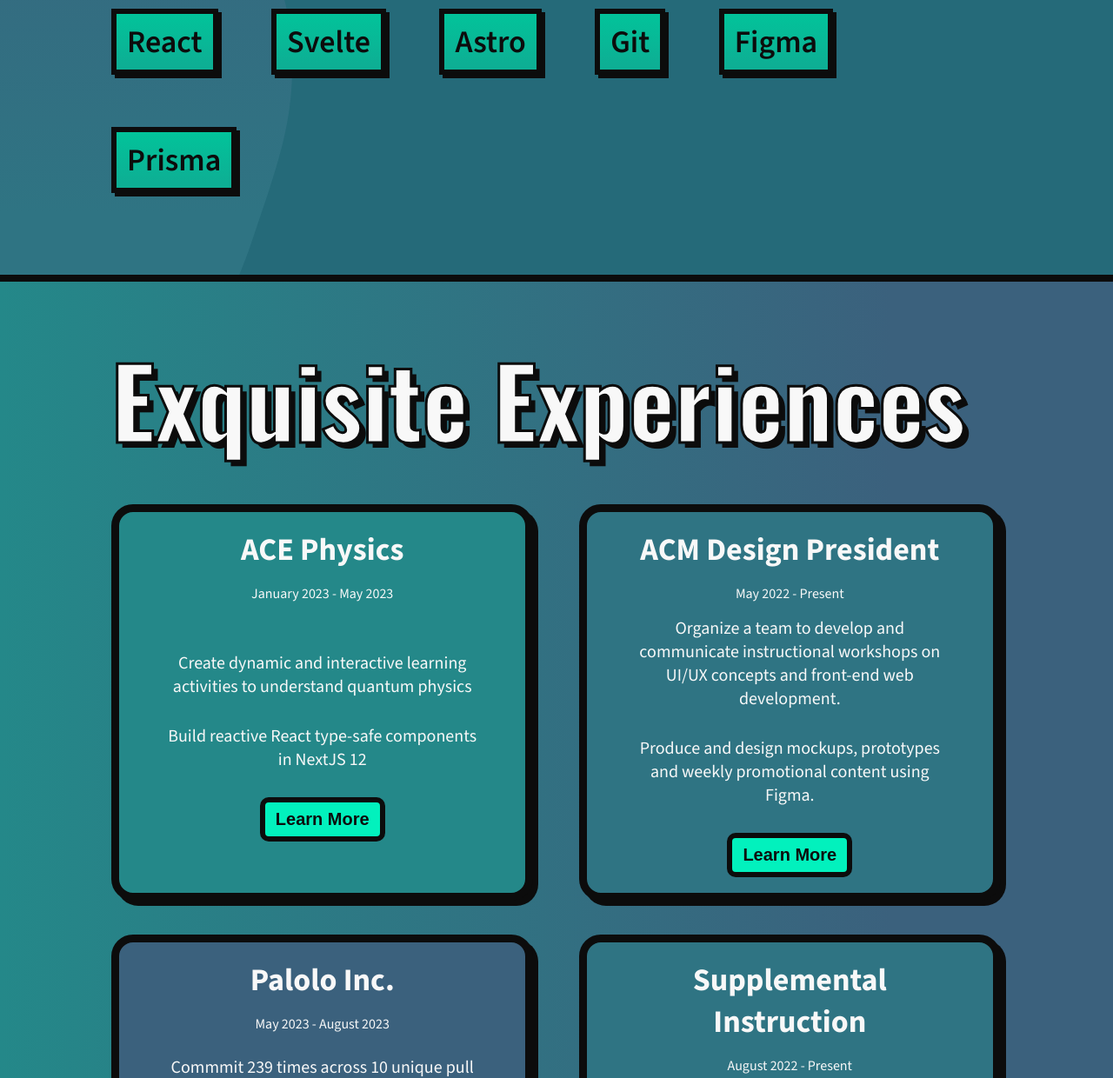
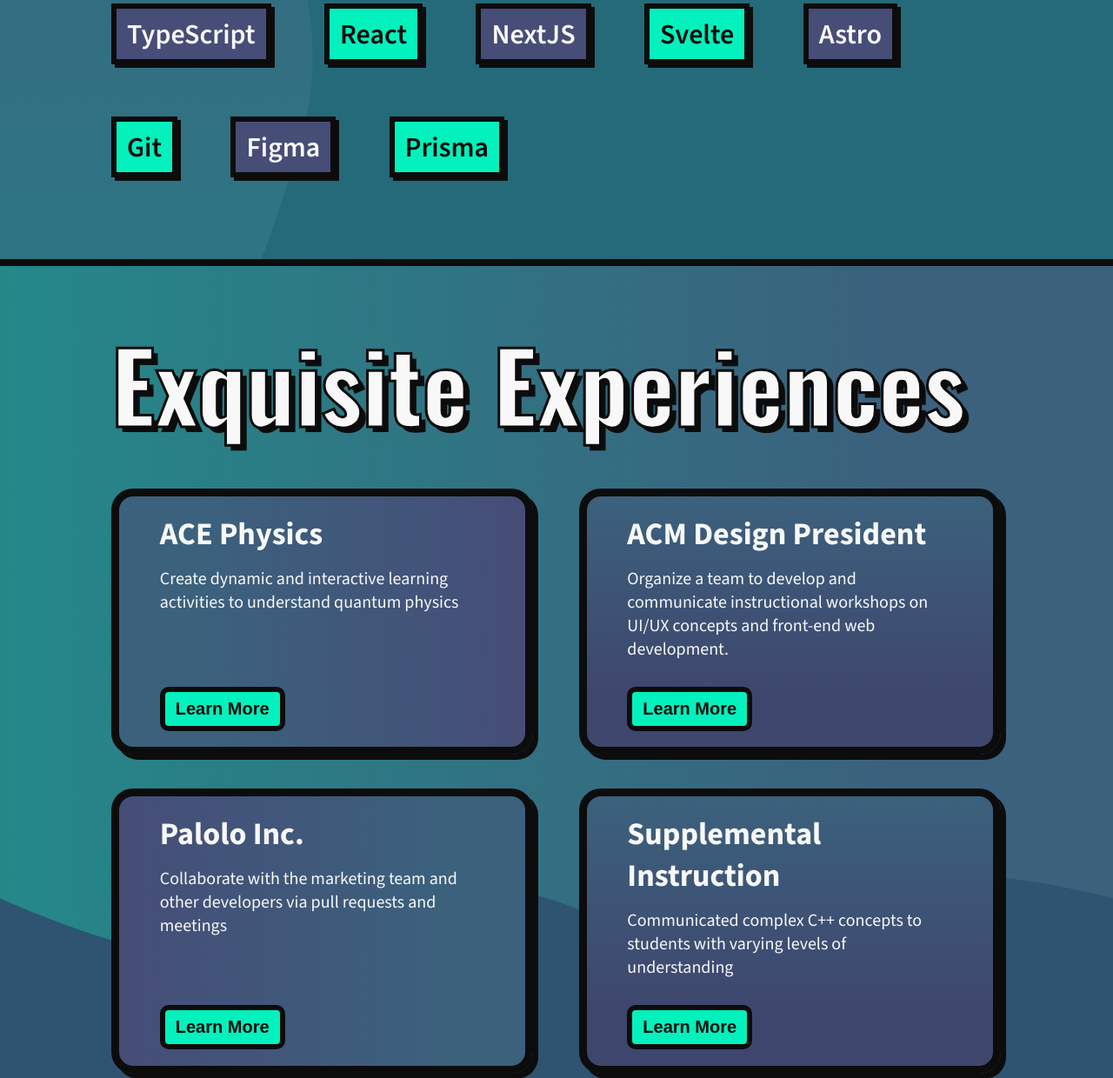
Before and after one commit to AlanCortez1337/portfolioV2, an Astro site: page /about in a window 1280 px wide. Shown: the part 1560-2800 px from the top of the page at 87% size. Built offline with nearby package versions, Linux system fonts and the light colour scheme; Astro itself is replaced by a stand-in of ours.

Commit message:
change experience cards, colors, and font sizes

```diff
--- a/src/pages/about.astro
+++ b/src/pages/about.astro
@@ -12,7 +12,9 @@
   "TailwindCSS",
   "C++",
   "JavaScript",
+  "TypeScript",
   "React",
+  "NextJS",
   "Svelte",
   "Astro",
   "Git",
@@ -165,10 +167,8 @@
         experiences.map((exp) => (
           <div class="exp-card">
             <h3>{exp.frontmatter.title}</h3>
-            <p>{exp.frontmatter.time}</p>
             <ul>
               <li>{exp.frontmatter.highlights[0]}</li>
-              <li>{exp.frontmatter.highlights[1]}</li>
               <a href={exp.url}>
                 <button>Learn More</button>
               </a>
--- a/src/pages/experience/palolo.md
+++ b/src/pages/experience/palolo.md
@@ -3,8 +3,8 @@
 title: Palolo Inc.
 time: May 2023 - August 2023
 highlights:
+  - Collaborate with the marketing team and other developers via pull requests and meetings
   - Commmit 239 times across 10 unique pull requests relating to frontend and backend development
-  - Collaborate with the marketing team and other developers via pull requests and meetings
 funFact: This is was my first internship and I was technically the first actual intern this company had hired.
 ---
 
--- a/src/styles/about.css
+++ b/src/styles/about.css
@@ -158,20 +158,21 @@
     margin: 30px 0;
     position: relative;
     z-index: 2;
-    background: linear-gradient(to left, var(--green0) 40%, var(--green1));
+    background-color: var(--green0);
     border: #0C0C0C 6px solid;
     box-shadow: 4px 4px #0C0C0C;
     color: #0C0C0C;
-    font-size: var(--ml-text);
+    font-size: var(--med-text);
     font-weight: 600;
     padding: 8px 12px;
     transition: all 250ms ease-in-out;
   }
-  .skill-item:nth-child(n + 1) {
-    background: linear-gradient(to right, var(--green3) 30%, var(--green1));
+  .skill-item:nth-child(odd) {
+    background-color: var(--green0);
   }
-  .skill-item:nth-child(n + 2) {
-    background: linear-gradient(to top, var(--green2) 10%, var(--green1));
+  .skill-item:nth-child(even) {
+    background-color: var(--purple1);
+    color: var(--text-color);
   }
   .skill-item:hover {
     border: var() 6px solid;
@@ -216,7 +217,7 @@
   .exp-card {
     position: relative;
     z-index: 2;
-    min-height: 400px;
+    min-height: 200px;
     width: calc(100% - 19px);
     margin-top: 8%;
     border: #0C0C0C 9px solid;
@@ -227,13 +228,13 @@
     transition: all 300ms ease-in-out;
   }
   .exp-card:nth-child(n + 1) {
-    background-color: var(--cyan);
+    background: linear-gradient(to right, var(--purple2) 20%, var(--purple1));
   }
   .exp-card:nth-child(2n + 1) {
-    background-color: var(--purple3);
+    background: linear-gradient(to top, var(--purple0) 20%, var(--purple2));
   }
   .exp-card:nth-child(3n + 1) {
-    background-color: var(--purple2);
+    background: linear-gradient(to left, var(--purple2) 20%, var(--purple1));
   }
   .exp-card:hover {
     transform: scale(1.05);
@@ -241,26 +242,21 @@
   }
   .exp-card h3 {
     padding: 4% 10% 0 10%;
-    text-align: center;
+    /* text-align: center; */
     font-size: var(--ml-text);
     border-radius: 15px 15px 0 0;
   }
-  .exp-card p {
-    text-align: center;
-  }
   .exp-card ul {
     height: 100%;
-    padding: 0 10% 4% 10%;
+    padding: 3% 10% 4% 10%;
     font-size: var(--tiny-text);
     font-weight: 400;
     display: flex;
     flex-direction: column;
+    justify-content: space-between;
     list-style: none;
-    justify-content: center;
-    align-items: center;
     border-radius: 0 0 15px 15px;
     gap: 30px;
-    text-align: center;
   }
   .exp-card button {
     background-color: var(--green0);
@@ -295,7 +291,7 @@
     overflow: hidden;
     position: relative;
     z-index: 0;
-    background-color: var(--purple1);
+    background: linear-gradient(to left, var(--purple0) 20%, var(--purple2));
     border-top: 8px solid #0C0C0C;
     display: grid;
     grid-template-columns: 1fr 1fr 1fr;
```
